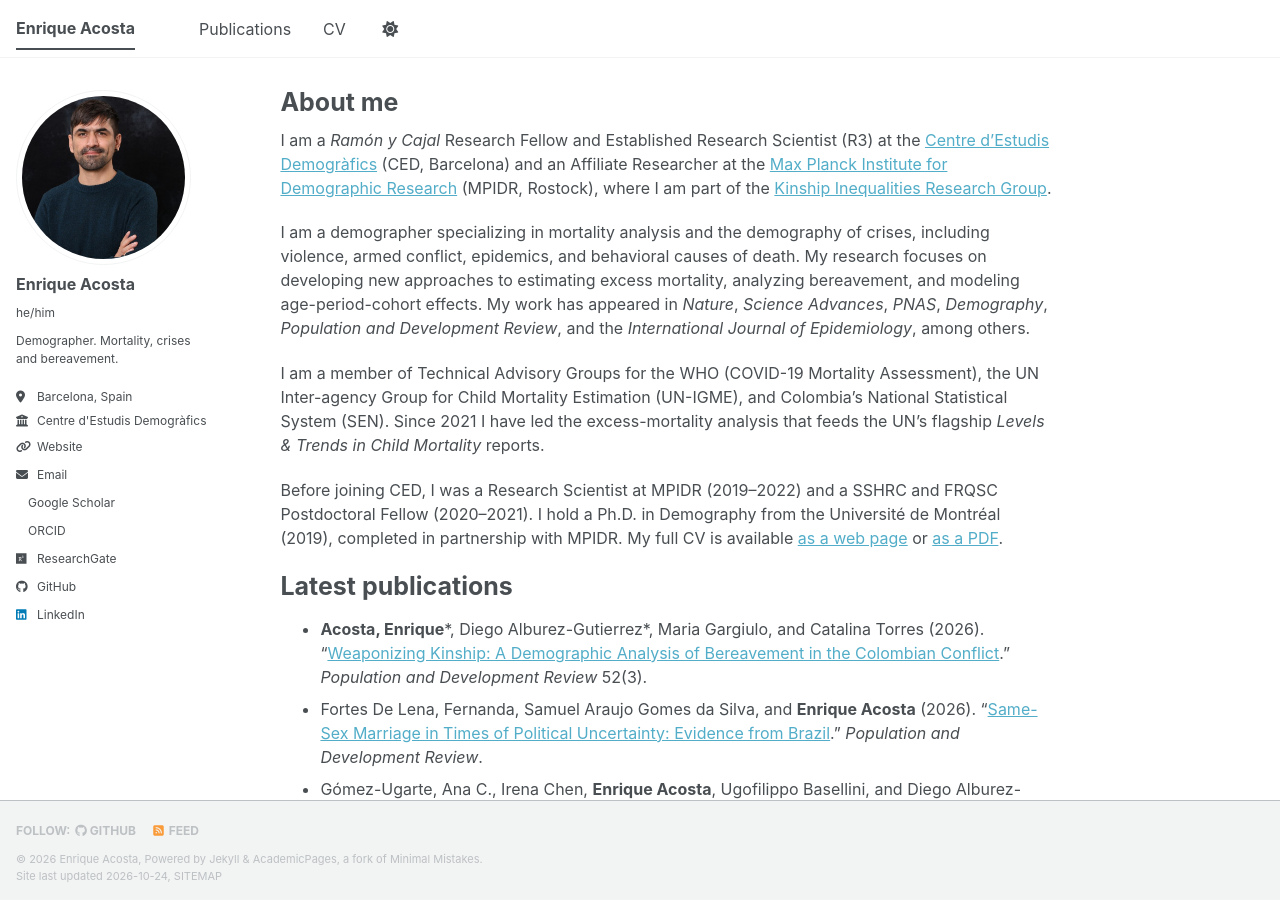
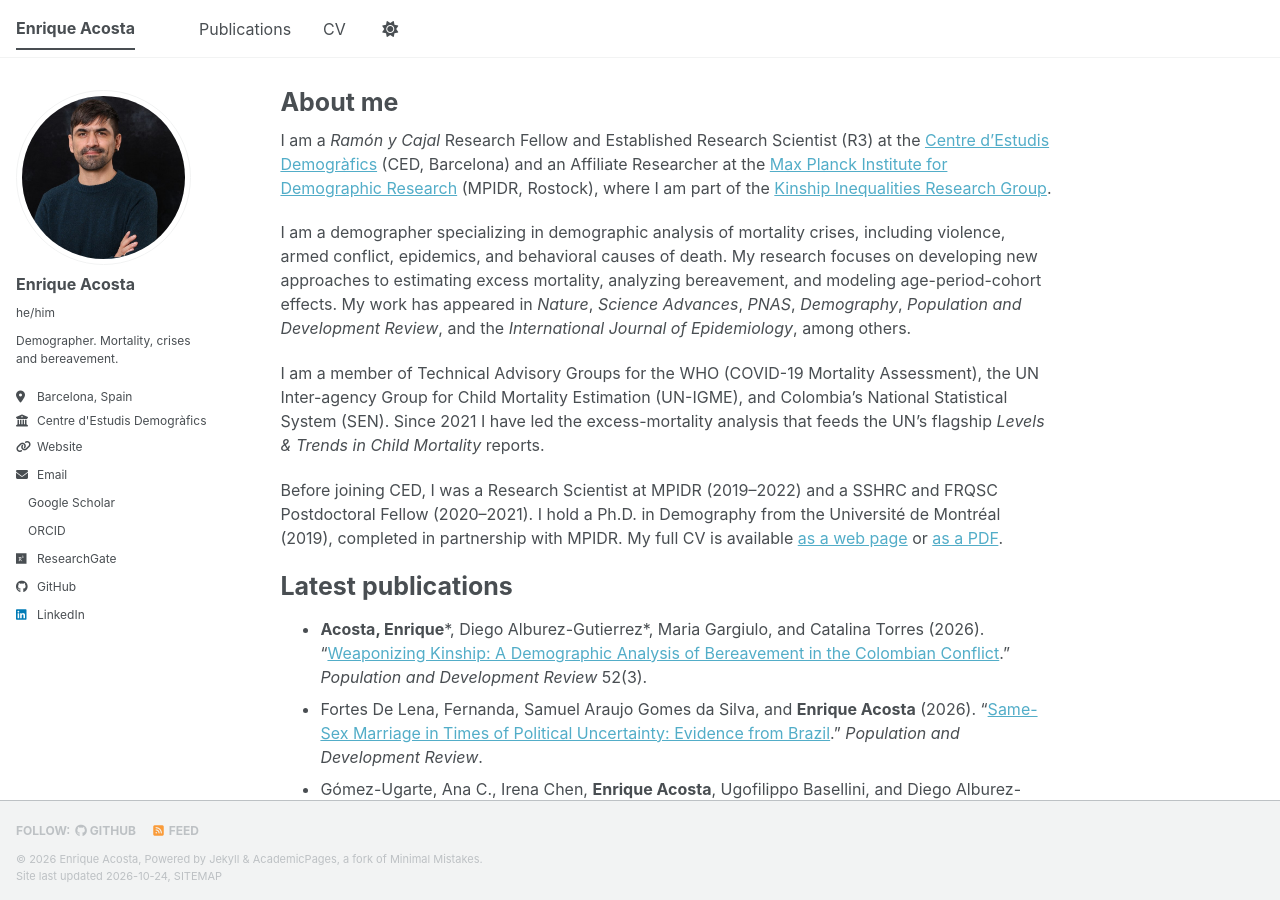
Before and after one commit to kikeacosta/kikeacosta.github.io, a Jekyll site: the page built from _pages/about.md, in a window 1280 px wide and 900 px high. Built offline with Jekyll 4.4.1, drawn with Linux system fonts in a browser that asks for light colours; a style sheet for code colours, icons or effects is not loaded.

Commit message:
Reword specialization sentence on home and CV pages
Co-Authored-By: Claude Fable 5.1 <noreply@anthropic.com>

```diff
--- a/_pages/about.md
+++ b/_pages/about.md
@@ -9,7 +9,7 @@ redirect_from:
 
 I am a *Ramón y Cajal* Research Fellow and Established Research Scientist (R3) at the [Centre d'Estudis Demogràfics](https://ced.cat/directori/enrique-acosta/) (CED, Barcelona) and an Affiliate Researcher at the [Max Planck Institute for Demographic Research](https://www.demogr.mpg.de/en/about_us_6113/staff_directory_1899/enrique_acosta_3483/) (MPIDR, Rostock), where I am part of the [Kinship Inequalities Research Group](https://www.demogr.mpg.de/en/research_6120/independent_research_groups_11668/kinship_inequalities_10703/).
 
-I am a demographer specializing in mortality analysis and the demography of crises, including violence, armed conflict, epidemics, and behavioral causes of death. My research focuses on developing new approaches to estimating excess mortality, analyzing bereavement, and modeling age-period-cohort effects. My work has appeared in *Nature*, *Science Advances*, *PNAS*, *Demography*, *Population and Development Review*, and the *International Journal of Epidemiology*, among others.
+I am a demographer specializing in demographic analysis of mortality crises, including violence, armed conflict, epidemics, and behavioral causes of death. My research focuses on developing new approaches to estimating excess mortality, analyzing bereavement, and modeling age-period-cohort effects. My work has appeared in *Nature*, *Science Advances*, *PNAS*, *Demography*, *Population and Development Review*, and the *International Journal of Epidemiology*, among others.
 
 I am a member of Technical Advisory Groups for the WHO (COVID-19 Mortality Assessment), the UN Inter-agency Group for Child Mortality Estimation (UN-IGME), and Colombia's National Statistical System (SEN). Since 2021 I have led the excess-mortality analysis that feeds the UN's flagship *Levels & Trends in Child Mortality* reports.
 
```
Also changed, not shown: _pages/cv.md (+1 -1 lines).
